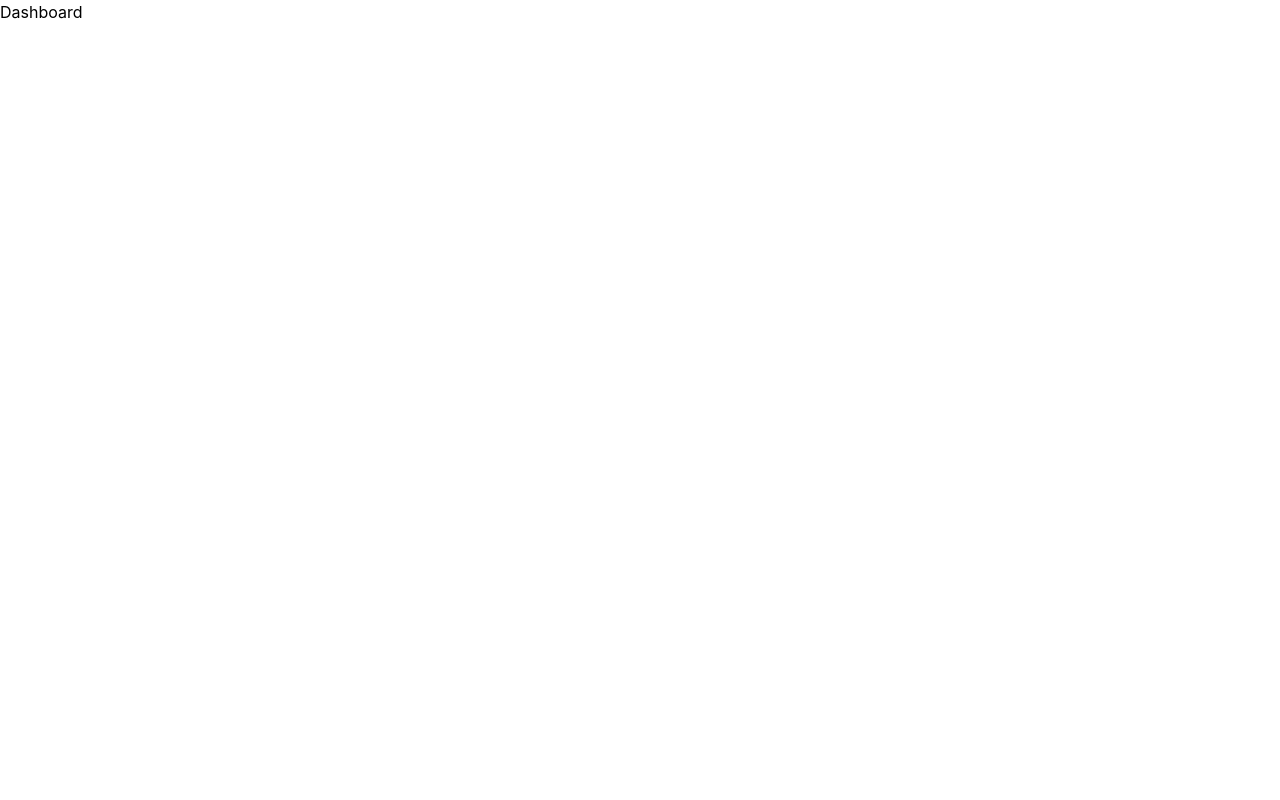
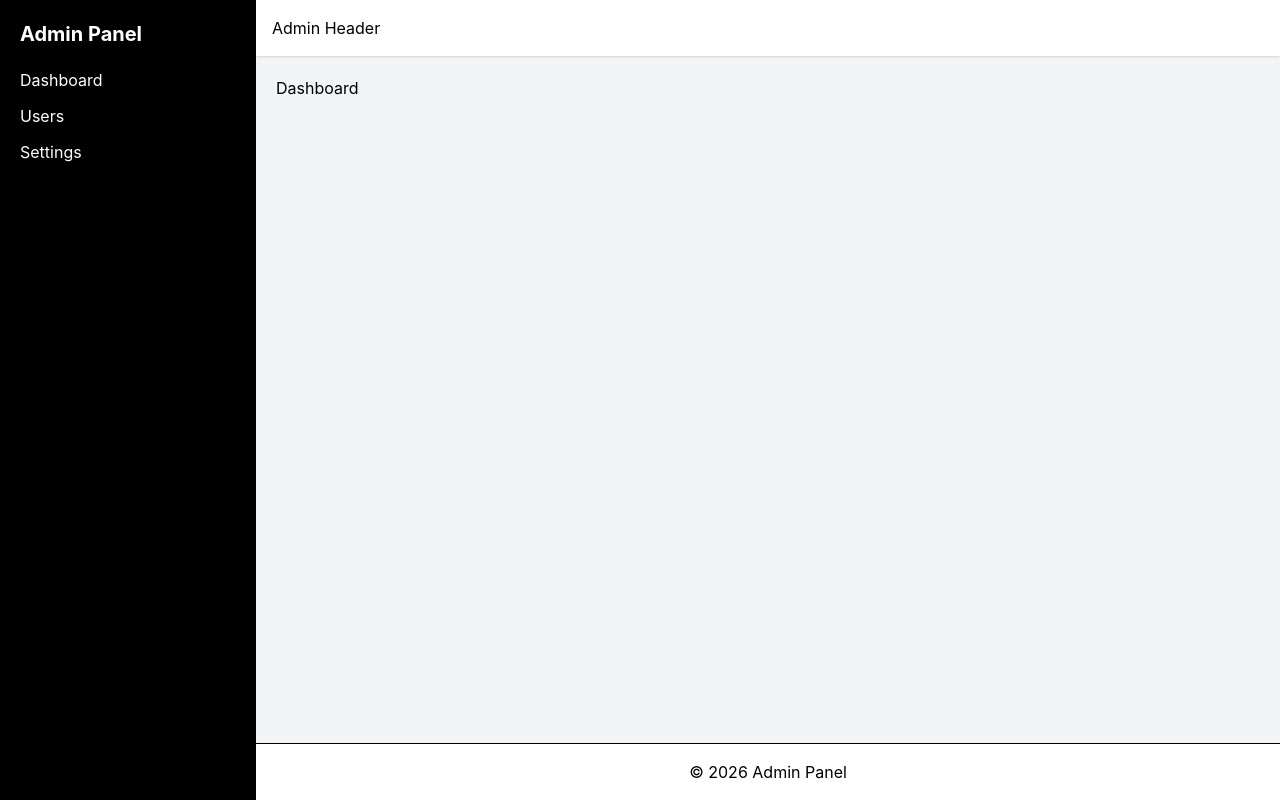
Before and after one commit to kunndnn/frontendTemplate, a React (Vite) app: page /admin/dashboard in a window 1280 px wide. Built offline with nearby package versions, Linux system fonts and the light colour scheme.

Commit message:
feat: implement AdminLayout with sidebar, header, footer, and configure protected admin routing in App component

```diff
--- a/src/App.tsx
+++ b/src/App.tsx
@@ -1,34 +1,48 @@
 import { lazy, Suspense } from "react";
+
 import { BrowserRouter, Route, Routes } from "react-router-dom";
 
 const NotFound = lazy(() => import("./pages/website/NotFound"));
+
 const Login = lazy(() => import("./pages/admin/auth/Login"));
 const Signup = lazy(() => import("./pages/admin/auth/Signup"));
 const ResetPass = lazy(() => import("./pages/admin/auth/ResetPass"));
 const ForgotPass = lazy(() => import("./pages/admin/auth/ForgotPass"));
+
 const Dashboard = lazy(() => import("./pages/admin/Dashboard"));
 const Profile = lazy(() => import("./pages/admin/Profile"));
 const User = lazy(() => import("./pages/admin/User"));
+
 const Home = lazy(() => import("./pages/website/Home"));
 const About = lazy(() => import("./pages/website/About"));
+
+const AdminLayout = lazy(() => import("./pages/layouts/AdminLayout"));
 
 function App() {
   return (
     <BrowserRouter>
       <Suspense fallback={<div>Loading...</div>}>
         <Routes>
+          {/* Website Routes */}
           <Route path="/" element={<Home />} />
           <Route path="/about" element={<About />} />
-          <Route path="/admin">
-            <Route path="login" element={<Login />} />
-            <Route path="signup" element={<Signup />} />
-            <Route path="forgot-password" element={<ForgotPass />} />
-            <Route path="reset-password" element={<ResetPass />} />
+
+          {/* Admin Auth Routes */}
+          <Route path="/admin/login" element={<Login />} />
+          <Route path="/admin/signup" element={<Signup />} />
+          <Route path="/admin/forgot-password" element={<ForgotPass />} />
+          <Route path="/admin/reset-password" element={<ResetPass />} />
+
+          {/* Admin Protected Layout */}
+          <Route path="/admin" element={<AdminLayout />}>
             <Route path="dashboard" element={<Dashboard />} />
+
             <Route path="profile" element={<Profile />} />
+
             <Route path="users" element={<User />} />
           </Route>
-          {/* 404 Route */}
+
+          {/* 404 */}
           <Route path="*" element={<NotFound />} />
         </Routes>
       </Suspense>
--- /dev/null
+++ b/src/pages/layouts/AdminLayout.tsx
@@ -0,0 +1,29 @@
+import { Outlet } from "react-router-dom";
+import Sidebar from "./admin/Sidebar";
+import Header from "./admin/Header";
+import Footer from "./admin/Footer";
+
+const AdminLayout = () => {
+  return (
+    <div className="flex min-h-screen bg-gray-100">
+      {/* Sidebar */}
+      <Sidebar />
+
+      {/* Main Content */}
+      <div className="flex flex-col flex-1">
+        {/* Header */}
+        <Header />
+
+        {/* Page Content */}
+        <main className="flex-1 p-5">
+          <Outlet />
+        </main>
+
+        {/* Footer */}
+        <Footer />
+      </div>
+    </div>
+  );
+};
+
+export default AdminLayout;
--- /dev/null
+++ b/src/pages/layouts/admin/Footer.tsx
@@ -0,0 +1,9 @@
+const Footer = () => {
+  return (
+    <footer className="bg-white border-t p-4 text-center">
+      © {new Date().getFullYear()} Admin Panel
+    </footer>
+  );
+};
+
+export default Footer;
--- /dev/null
+++ b/src/pages/layouts/admin/Header.tsx
@@ -0,0 +1,5 @@
+const Header = () => {
+  return <header className="bg-white shadow p-4">Admin Header</header>;
+};
+
+export default Header;
--- /dev/null
+++ b/src/pages/layouts/admin/Sidebar.tsx
@@ -0,0 +1,25 @@
+import { NavLink } from "react-router-dom";
+
+const adminSidebarLinks = [
+  { to: "/admin/dashboard", label: "Dashboard" },
+  { to: "/admin/users", label: "Users" },
+  { to: "/admin/settings", label: "Settings" },
+];
+
+const Sidebar = () => {
+  return (
+    <aside className="w-64 bg-black text-white p-5">
+      <h1 className="text-xl font-bold mb-5">Admin Panel</h1>
+
+      <nav className="flex flex-col gap-3">
+        {adminSidebarLinks.map((link) => (
+          <NavLink key={link.to} to={link.to}>
+            {link.label}
+          </NavLink>
+        ))}
+      </nav>
+    </aside>
+  );
+};
+
+export default Sidebar;
```
